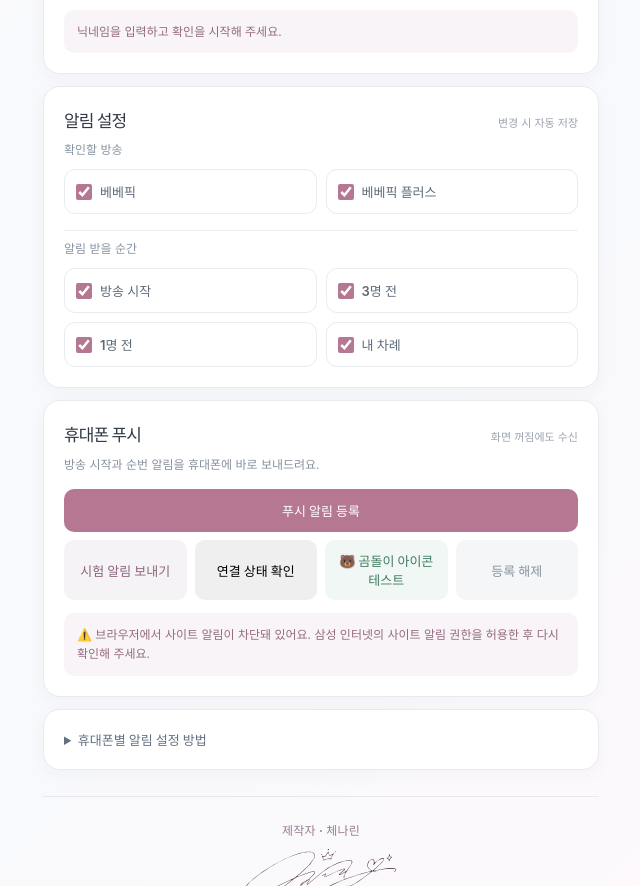
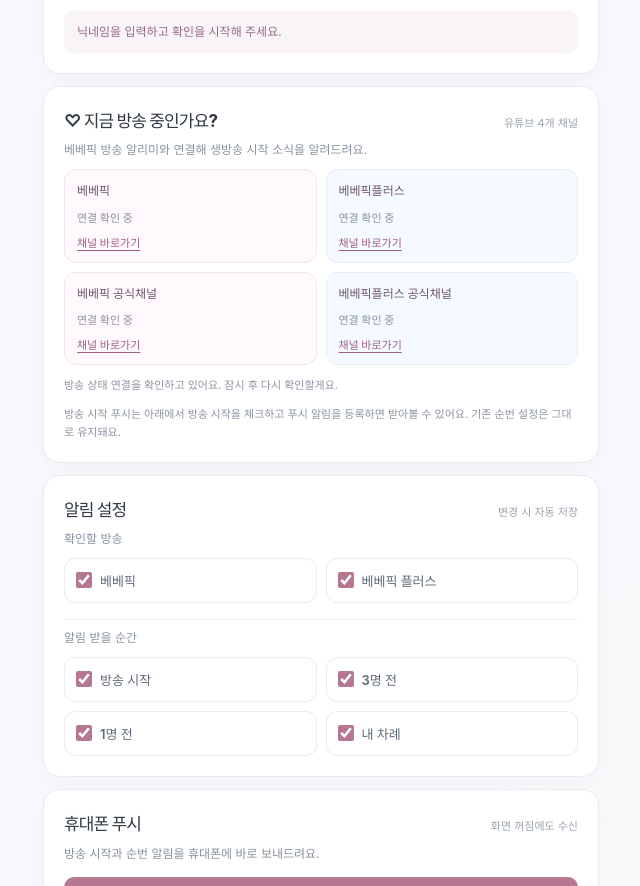
Before and after one commit to chenarin/bebepik-community, a plain HTML site: page index.html in a window 1280 px wide. Shown: the part 816-1702 px from the top of the page, without its empty margins (319-959 px from the left). Drawn offline with Linux system fonts and the light colour scheme; no server answers.

Commit message:
Connect public Bebepik homepage to four-channel broadcast status feed

```diff
--- a/index.html
+++ b/index.html
@@ -84,6 +84,15 @@ details p{line-height:1.8;margin:11px 0 0}
 .creator-signature{display:block;width:158px;height:auto;max-width:50%;margin:8px auto 0;opacity:.92}
 @media(max-width:360px){.wrap{padding:18px 12px 32px}.panel{padding:16px}.queue{padding:12px}.brand h1{font-size:21px}.number strong{font-size:24px}.profile-control{gap:6px}.btn{padding:10px 11px}}
 @media(prefers-reduced-motion:reduce){*{transition:none!important}}
+.broadcast-live-grid{display:grid;grid-template-columns:repeat(2,minmax(0,1fr));gap:9px}
+.broadcast-channel{display:flex;flex-direction:column;gap:9px;min-width:0;background:#fff8fc;border:1px solid #f2e3ec;border-radius:12px;padding:12px}
+.broadcast-channel:nth-child(even){background:#f4faff;border-color:#e4eefa}
+.broadcast-name{font-size:12px;color:#6f566b;line-height:1.45;word-break:keep-all}
+.broadcast-badge{font-size:11px;color:#8b94a4;font-weight:750}
+.broadcast-badge.active{color:#c64d76}.broadcast-badge.waiting{color:#a06e8a}
+.broadcast-channel a{font-size:11px;color:#a05f81;font-weight:720;text-decoration:underline;text-underline-offset:3px}
+.broadcast-help{margin:11px 0 0;font-size:11px;color:#8c94a2;line-height:1.65}
+@media(max-width:360px){.broadcast-live-grid{gap:6px}.broadcast-channel{padding:10px 8px}}
 </style>
 </head>
 <body>
@@ -120,6 +129,13 @@ details p{line-height:1.8;margin:11px 0 0}
 </article>
 </div>
 <p class="status" id="status" role="status">닉네임을 입력하고 확인을 시작해 주세요.</p>
+</section>
+<section class="panel" id="broadcast-panel" aria-labelledby="broadcast-title">
+<div class="section-header"><h2 id="broadcast-title">♡ 지금 방송 중인가요?</h2><span class="helper">유튜브 4개 채널</span></div>
+<p class="setting-subtitle">베베픽 방송 알리미와 연결해 생방송 시작 소식을 알려드려요.</p>
+<div id="broadcastChannelList" class="broadcast-live-grid" aria-live="polite"></div>
+<p class="broadcast-help" id="broadcastStatusAt">방송 상태를 확인하고 있어요.</p>
+<p class="broadcast-help">방송 시작 푸시는 아래에서 <strong>방송 시작</strong>을 체크하고 푸시 알림을 등록하면 받아볼 수 있어요. 기존 순번 설정은 그대로 유지돼요.</p>
 </section>
 <section class="panel" aria-labelledby="settings-title">
 <div class="section-header"><h2 id="settings-title">알림 설정</h2><span class="helper">변경 시 자동 저장</span></div>
@@ -232,7 +248,7 @@ async function ensurePushRegistration(askPermission){
     if(result!=='granted'){pushStatus('⚠️ '+permissionMessage());return false}
   }
   if(Notification.permission!=='granted'){pushStatus('⚠️ '+permissionMessage());return false}
-  const reg=await navigator.serviceWorker.register('/sw.js?v=12',{scope:'/',updateViaCache:'none'});
+  const reg=await navigator.serviceWorker.register('/sw.js?v=13',{scope:'/',updateViaCache:'none'});
   await navigator.serviceWorker.ready;
   if(!reg.pushManager||typeof reg.pushManager.getSubscription!=='function')throw Error('이 브라우저에서는 푸시 구독 API를 사용할 수 없어요. 삼성 인터넷 버전을 확인해 주세요.');
   let sub=await reg.pushManager.getSubscription();
@@ -358,4 +374,5 @@ window.addEventListener('pageshow',showOpenedNotification);
 if($('nickname').value.trim()){$('start').click()}
 else syncExistingPush().catch(()=>{});
 })()</script>
+<script src="/broadcast-live.js?v=1" defer></script>
 </body></html>
```
